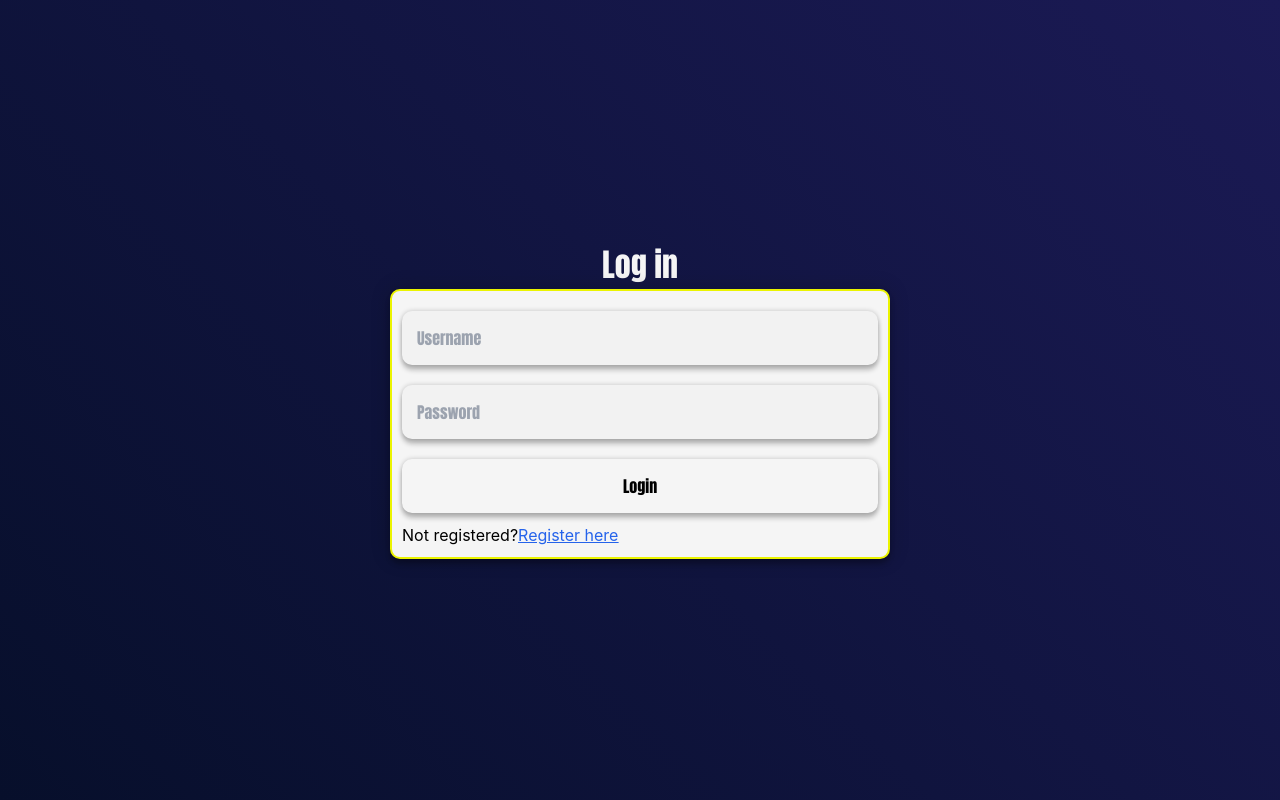
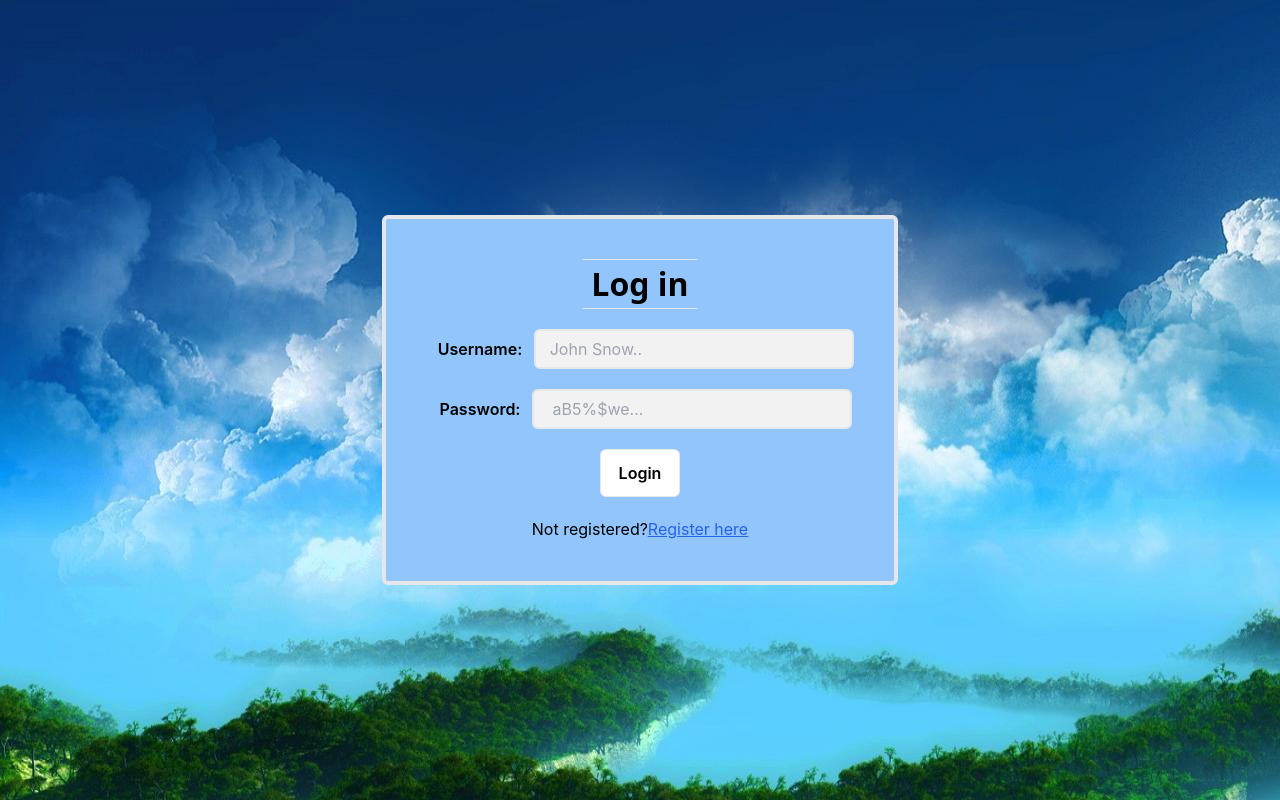
Before and after one commit to abusayeid11/BuzzQuizz_Client, a React (Create React App) app: page /login in a window 1280 px wide. Built offline with nearby package versions, Linux system fonts and the light colour scheme.

Commit message:
edited log in page
changed style of whole log in page

```diff
--- a/src/components/Login.js
+++ b/src/components/Login.js
@@ -44,44 +44,64 @@ export default function Login() {
     };
 
     return (
-        <div className="login_body ">
-            <h1>Log in</h1>
-            <form className="login_form" onSubmit={handleSubmit}>
+        <div className="login_body gap-4 "
+        style = {{backgroundImage : `url(bg.jpg)`} }>
+
+            <form className="bg-blue-300  rounded-md flex flex-col justify-center items-center w-40% pt-10 pb-10 pr-10 pl-10 gap-5 border-4" onSubmit={handleSubmit}>
+
+                <div className="title ">
+                <hr />
+                <h1 className= 'text-black font-sans font-bold  pl-2 pr-2'>  Log in  </h1>
+                <hr/>
+                </div>
+
                 {submitted && valid && (
                     <Navigate to={'/'} replace="true"></Navigate>
                 )}
                 {!valid && (
+                    <div className=''>
+                    <label htmlFor="userName" className="px-3 font-semibold">
+                    Username:
+                  </label>
                     <input
-                        className="form_field"
+                        className="border-2 h-10 w-80 rounded-md"
                         type="text"
-                        placeholder="Username"
+                        placeholder="   John Snow.."
                         name="userName"
                         value={values.userName}
                         onChange={handleInputChange}
                     />
+                    </div>
                 )}
                 {submitted && !values.userName && (
                     <span id="username-error">Please enter a username</span>
                 )}
 
                 {!valid && (
+                    <div>
+                      <label htmlFor="password" className="px-3 font-semibold">
+                      Password:
+                    </label>
                     <input
-                        className="form_field"
+                        className="border-2 h-10 w-80 rounded-md"
                         type="password"
-                        placeholder="Password"
+                        placeholder="    aB5%$we..."
                         name="password"
                         value={values.password}
                         onChange={handleInputChange}
-                    />
+                    /> </div>
                 )}
                 {submitted && !values.password && (
                     <span id="password-error">Please enter a password</span>
                 )}
 
                 {!valid && (
-                    <button className="form_field" type="submit">
+                    <div className='justify-center items-center'>
+                         <button className="h-12 w-20 font-semibold border rounded-md  bg-white hover:bg-blue-200 " type="submit">
                         Login
                     </button>
+                    </div>
+
                 )}
 
                 {/* Link to Register Component */}
```
Also changed, not shown: public/login.jpg (added).
